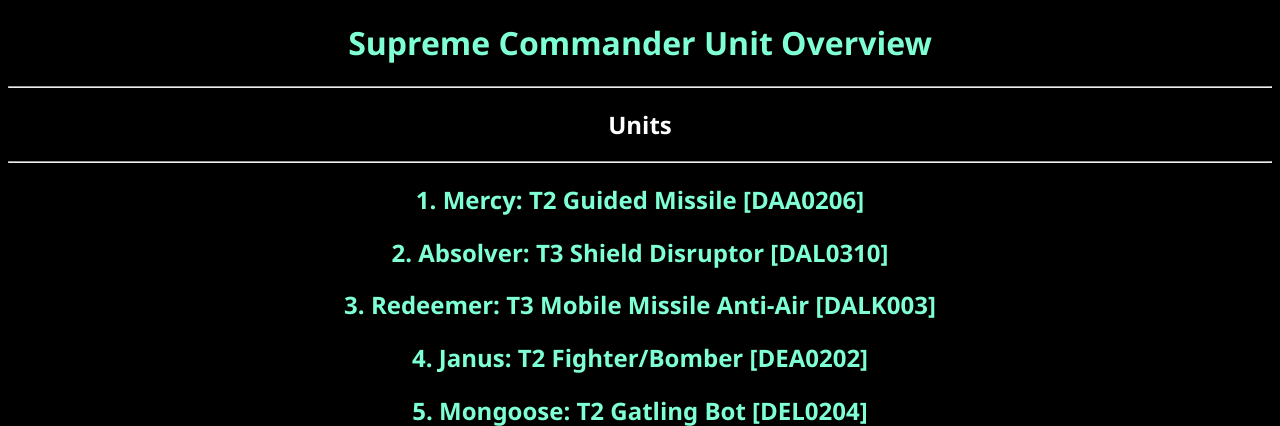
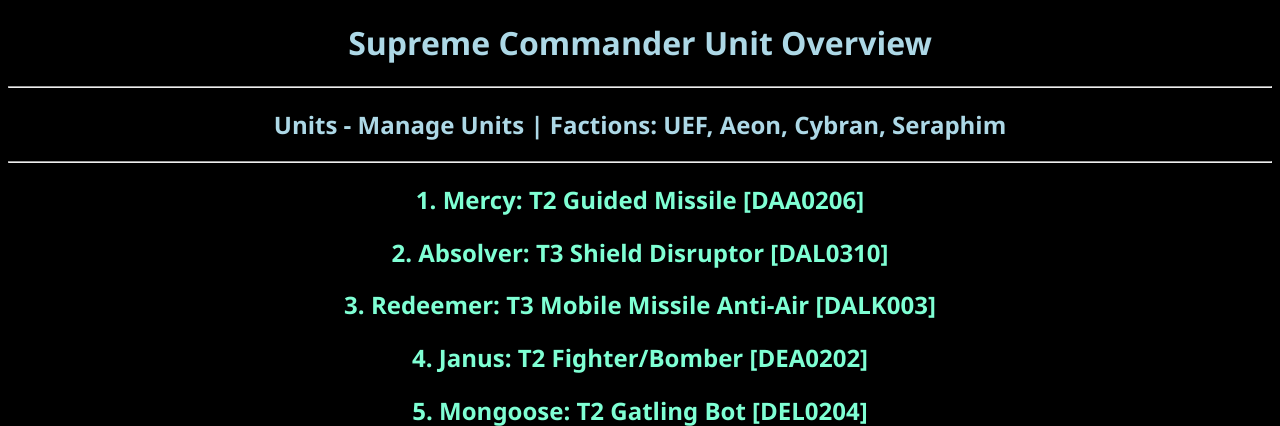
Before and after one commit to Someone-That/Supreme-Database, a Flask app: page / in a window 1280 px wide. Shown: the top 426 px of the page. Run offline with Flask 3, Linux system fonts and the light colour scheme; data comes from the database, SQL or seed files in the repository.

Commit message:
Added new routes and added to navbar

```diff
--- a/routes.py
+++ b/routes.py
@@ -57,6 +57,11 @@ ORDER BY faction_name, tech_level""")
     return render_template("unit.html", unit_id=id, unit=unit_info[0])
 
 
+@app.route('/manage-units')
+def manage_units():
+    return render_template("manage_units.html")
+
+
 @app.errorhandler(404)  # 404 page
 def page_not_found(error):
     return render_template("404.html", title="cease this")
--- a/static/css/style.css
+++ b/static/css/style.css
@@ -10,7 +10,12 @@ a
 {
     text-decoration: none;
     text-align: left;
-    color: aquamarine;
+    color: lightblue;
+}
+
+nav
+{
+    color: lightblue;
 }
 
 button
@@ -41,3 +46,8 @@ button
     background-color: #04AA6D;
     color: white;
 }
+
+.unit
+{
+    color: aquamarine;
+}
--- a/templates/home.html
+++ b/templates/home.html
@@ -2,7 +2,7 @@
 {% block content %}
 
 {% for unit in units %} <!--loops through all the data neatly-->
-    <h2><a href="/unit/{{unit[0]}}">{{unit[0]}}. {{unit[1]}}</a></h2> <!--displays id, name-->
+    <h2><a href="/unit/{{unit[0]}}" class="unit">{{unit[0]}}. {{unit[1]}}</a></h2> <!--displays id, name-->
 {%endfor%}
 
 {% endblock %}
--- /dev/null
+++ b/templates/manage_units.html
@@ -0,0 +1,6 @@
+{% extends "layout.html" %}
+{% block content %}
+
+<h2>here you manage units</h2>
+
+{% endblock %}
--- a/templates/nav.html
+++ b/templates/nav.html
@@ -1,5 +1,6 @@
 <hr>
 <nav>
-<h2>Units</h2>
+<h2><a href="/">Units</a> - <a href="/manage-units">Manage Units</a>
+ | Factions: <a href="/faction/UEF">UEF</a>, <a href="/faction/Aeon">Aeon</a>, <a href="/faction/Cybran">Cybran</a>, <a href="/faction/Seraphim">Seraphim</a></h2>
 </nav>
 <hr>
```
Also changed, not shown: templates/header.html (line endings or trailing spaces).
